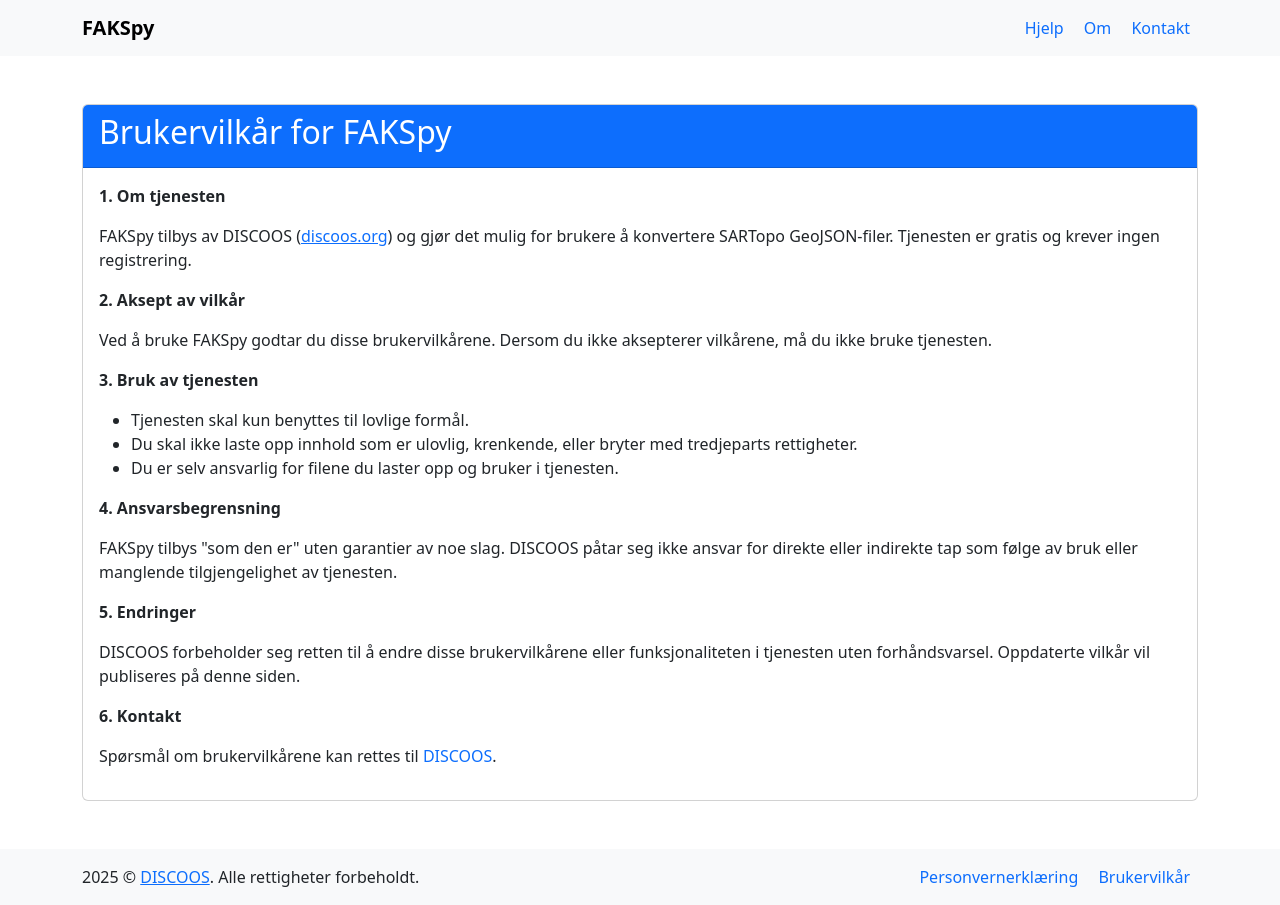
After one commit to kengu/fakspy, a Flask app: page /tos in a window 1280 px wide. The commit adds this page. Run offline with Flask 3, Linux system fonts and the light colour scheme.

Commit message:
Added terms of service

```diff
--- a/main.py
+++ b/main.py
@@ -39,6 +39,10 @@ def help():
 @app.route('/privacy')
 def privacy():
     return render_template('privacy.html')
+
+@app.route('/tos')
+def tos():
+    return render_template('tos.html')
 
 @app.route('/process', methods=['POST'])
 def process():
--- a/templates/base.html
+++ b/templates/base.html
@@ -42,7 +42,7 @@
             <!-- Right Links -->
             <div>
                 <a href="privacy" class="text-decoration-none mx-2">Personvernerklæring</a>
-                <a href="#" class="text-decoration-none mx-2">Brukervilkår</a>
+                <a href="tos" class="text-decoration-none mx-2">Brukervilkår</a>
             </div>
         </div>
     </footer>
--- a/templates/privacy.html
+++ b/templates/privacy.html
@@ -45,7 +45,7 @@
             <strong><p>7. Kontakt</p></strong>
             <p>
                 For ytterligere spørsmål om personvern, vennligst
-                kontakt <a href="mailto:support@discoos.org" class="text-decoration-none mx-2" target="_blank">DISCOO</a>.
+                kontakt <a href="mailto:support@discoos.org" class="text-decoration-none" target="_blank">DISCOOS</a>.
             </p>
         </div>
     </div>
--- /dev/null
+++ b/templates/tos.html
@@ -0,0 +1,52 @@
+<!-- privacy.html -->
+{% extends "base.html" %}
+
+{% block content %}
+
+<div class="container my-5">
+    <div class="card">
+        <div class="card-header bg-primary text-white">
+            <h2>Brukervilkår for FAKSpy</h2>
+        </div>
+        <div class="card-body">
+            <strong><p>1. Om tjenesten</p></strong>
+            <p>
+                FAKSpy tilbys av DISCOOS (<a href="https://discoos.org" target="_blank" rel="noopener">discoos.org</a>)
+                og gjør det mulig for brukere å konvertere SARTopo GeoJSON-filer. Tjenesten er gratis og krever
+                ingen registrering.
+            </p>
+
+            <strong><p>2. Aksept av vilkår</p></strong>
+            <p>
+                Ved å bruke FAKSpy godtar du disse brukervilkårene. Dersom du ikke aksepterer vilkårene, må du ikke bruke tjenesten.
+            </p>
+
+            <strong><p>3. Bruk av tjenesten</p></strong>
+            <ul>
+                <li>Tjenesten skal kun benyttes til lovlige formål.</li>
+                <li>Du skal ikke laste opp innhold som er ulovlig, krenkende, eller bryter med tredjeparts rettigheter.</li>
+                <li>Du er selv ansvarlig for filene du laster opp og bruker i tjenesten.</li>
+            </ul>
+
+            <strong><p>4. Ansvarsbegrensning</p></strong>
+            <p>
+                FAKSpy tilbys "som den er" uten garantier av noe slag. DISCOOS påtar seg ikke ansvar for direkte eller
+                indirekte tap som følge av bruk eller manglende tilgjengelighet av tjenesten.
+            </p>
+
+            <strong><p>5. Endringer</p></strong>
+            <p>
+                DISCOOS forbeholder seg retten til å endre disse brukervilkårene eller funksjonaliteten i tjenesten
+                uten forhåndsvarsel. Oppdaterte vilkår vil publiseres på denne siden.
+            </p>
+
+            <strong><p>6. Kontakt</p></strong>
+            <p>
+                Spørsmål om brukervilkårene kan rettes til
+                <a href="mailto:support@discoos.org" class="text-decoration-none" target="_blank">DISCOOS</a>.
+            </p>
+        </div>
+    </div>
+</div>
+
+{% endblock %}
```
